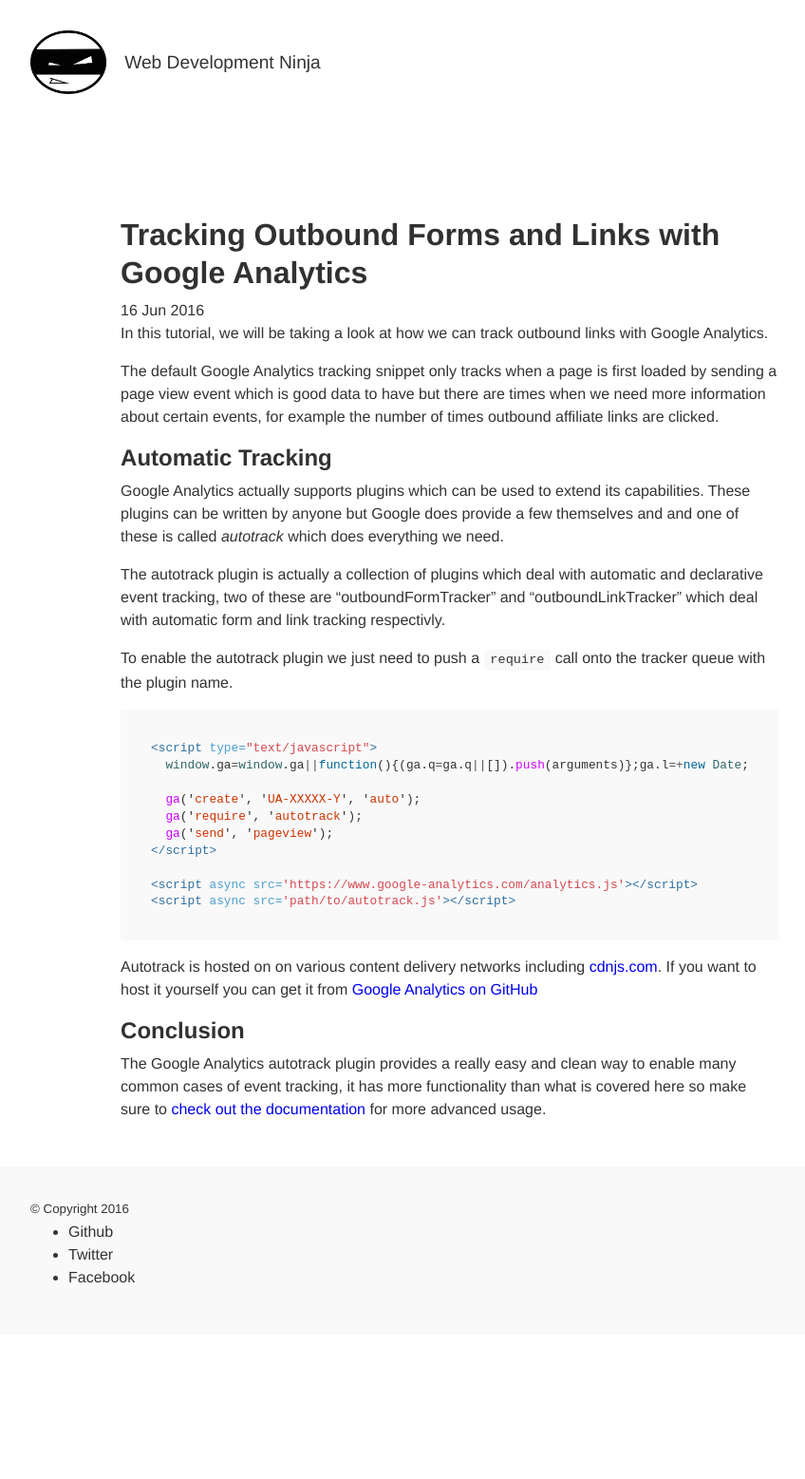
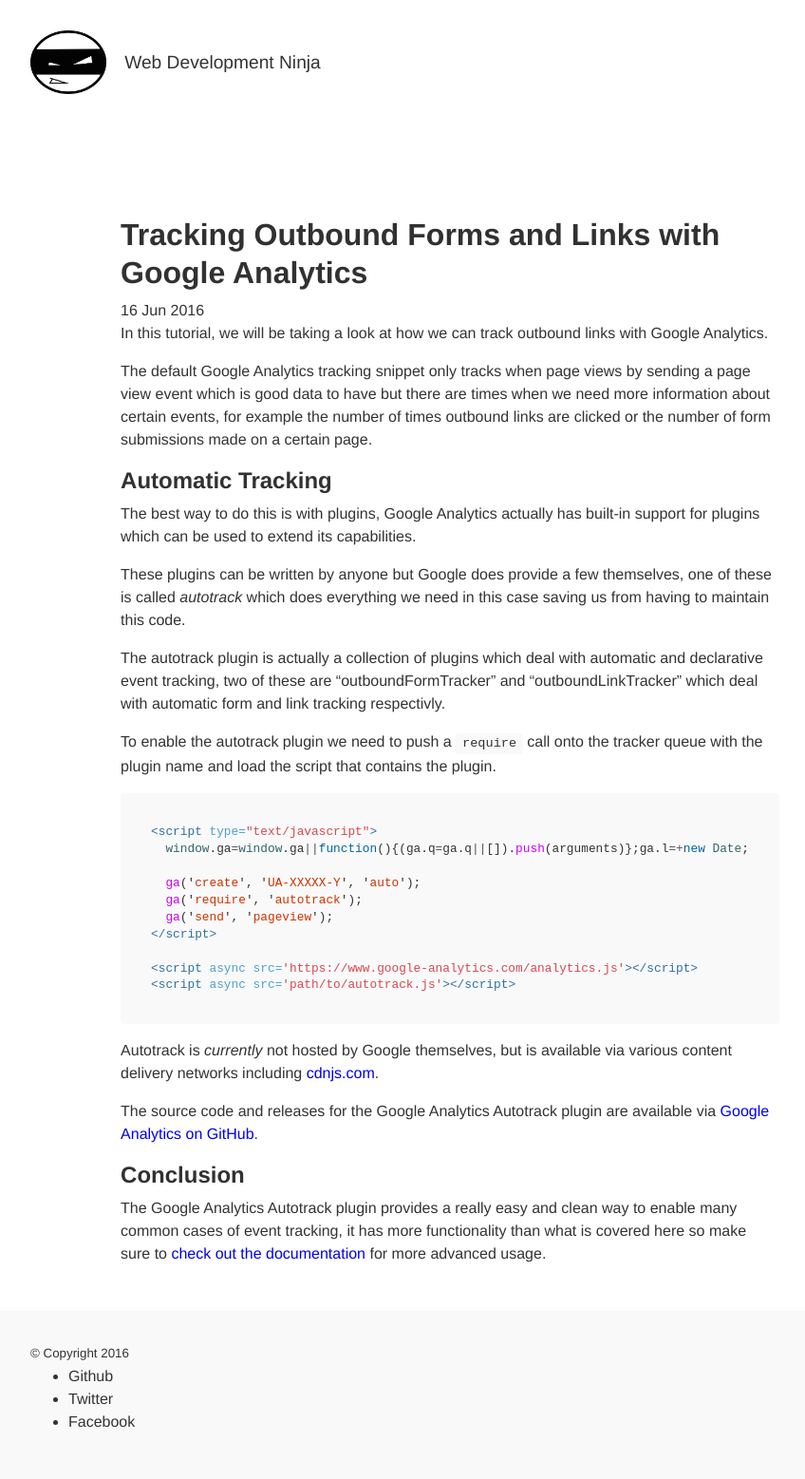
Before and after one commit to hasharray/hasharray, a Jekyll site: the page built from _tutorials/javascript/tracking-outbound-forms-and-links-with-google-analytics.md, in a window 1280 px wide. Shown: the whole page at 95% size, without its empty margins (32-880 px from the left). Built offline with Jekyll 4.4.1, drawn with Linux system fonts in a browser that asks for light colours; before the commit the page ends 1405 px from its top, so only the background shows below that.

Commit message:
Updated tracking-outbound-forms-and-links-with-google-analytics.md

````diff
--- a/_tutorials/javascript/tracking-outbound-forms-and-links-with-google-analytics.md
+++ b/_tutorials/javascript/tracking-outbound-forms-and-links-with-google-analytics.md
@@ -1,30 +1,22 @@
 ---
 layout: tutorial
 title: Tracking Outbound Forms and Links with Google Analytics
+published: true
 ---
-
 In this tutorial, we will be taking a look at how we can track outbound links
 with Google Analytics.
 
-The default Google Analytics tracking snippet only tracks when a page is first
-loaded by sending a page view event which is good data to have but there are
-times when we need more information about certain events, for example the
-number of times outbound affiliate links are clicked.
+The default Google Analytics tracking snippet only tracks when page views by sending a page view event which is good data to have but there are times when we need more information about certain events, for example the number of times outbound links are clicked or the number of form submissions made on a certain page.
 
 ## Automatic Tracking
 
-Google Analytics actually supports plugins which can be used to extend its
-capabilities. These plugins can be written by anyone but Google does provide
-a few themselves and and one of these is called *autotrack* which does
-everything we need.
+The best way to do this is with plugins, Google Analytics actually has built-in support for plugins which can be used to extend its capabilities.
 
-The autotrack plugin is actually a collection of plugins which deal with automatic and
-declarative event tracking, two of these are "outboundFormTracker" and
-"outboundLinkTracker" which deal with automatic form and link tracking
-respectivly.
+These plugins can be written by anyone but Google does provide a few themselves, one of these is called *autotrack* which does everything we need in this case saving us from having to maintain this code.
 
-To enable the autotrack plugin we just need to push a `require` call onto the
-tracker queue with the plugin name.
+The autotrack plugin is actually a collection of plugins which deal with automatic and declarative event tracking, two of these are "outboundFormTracker" and "outboundLinkTracker" which deal with automatic form and link tracking respectivly.
+
+To enable the autotrack plugin we need to push a `require` call onto the tracker queue with the plugin name and load the script that contains the plugin.
 
 ```html
 <script type="text/javascript">
@@ -39,14 +31,10 @@
 <script async src='path/to/autotrack.js'></script>
 ```
 
-Autotrack is hosted on on various content delivery networks including
-[cdnjs.com](https://cdnjs.com/libraries/autotrack). If you want to host it
-yourself you can get it from [Google Analytics on
-GitHub](https://github.com/googleanalytics/autotrack)
+Autotrack is *currently* not hosted by Google themselves, but is available via various content delivery networks including [cdnjs.com](https://cdnjs.com/libraries/autotrack).
+
+The source code and releases for the Google Analytics Autotrack plugin are available via [Google Analytics on GitHub](https://github.com/googleanalytics/autotrack).
 
 ## Conclusion
 
-The Google Analytics autotrack plugin provides a really easy and clean way to enable many
-common cases of event tracking, it has more functionality than what is covered
-here so make sure to [check out the documentation](https://github.com/googleanalytics/autotrack) for more advanced
-usage.
+The Google Analytics Autotrack plugin provides a really easy and clean way to enable many common cases of event tracking, it has more functionality than what is covered here so make sure to [check out the documentation](https://github.com/googleanalytics/autotrack) for more advanced usage.
````
